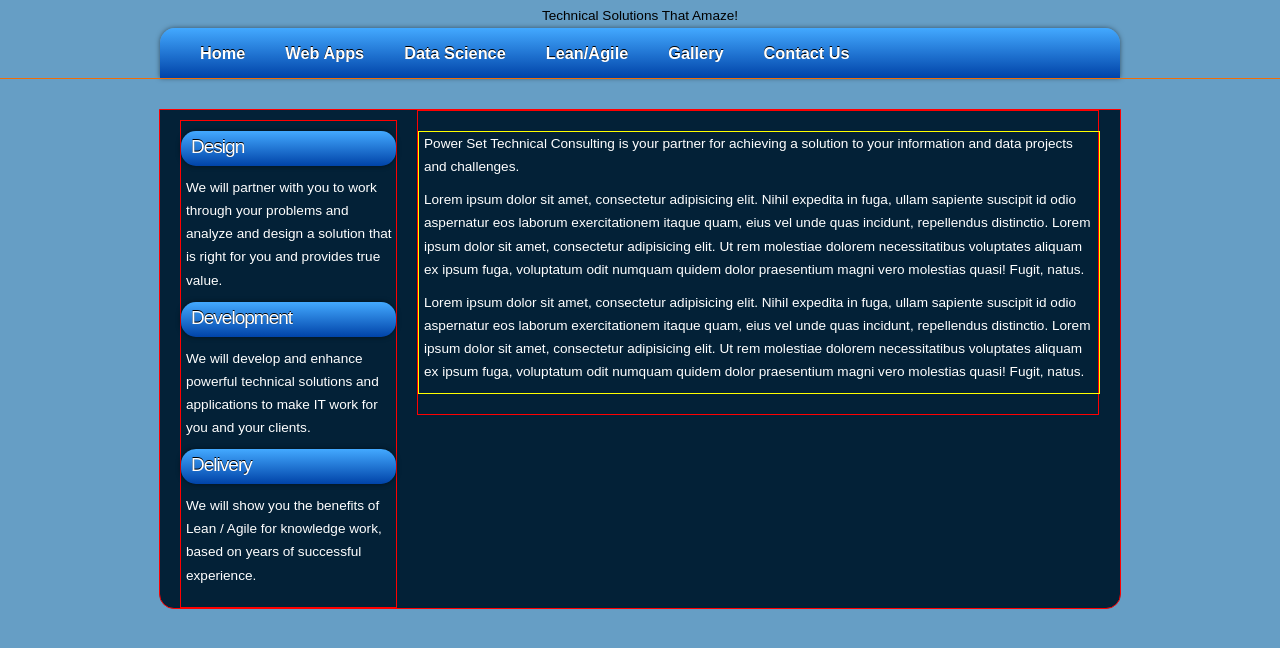
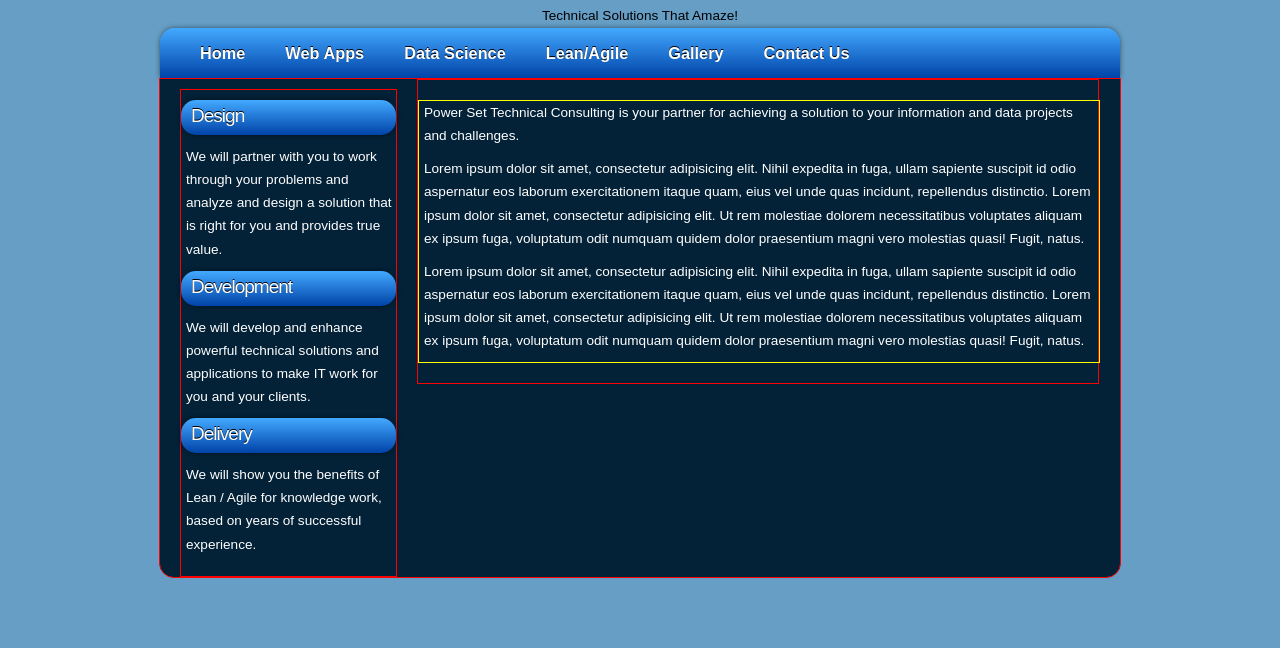
Before and after one commit to smehan/www-powerset, a plain HTML site: page index.html in a window 1280 px wide. Shown: the part 58-706 px from the top of the page. Drawn offline with nearby package versions, Linux system fonts and the light colour scheme.

Commit message:
Removed sub-nav to make a seamless transition to content from nav.

```diff
--- a/index.html
+++ b/index.html
@@ -49,10 +49,6 @@
  </div>
  <!--close menubar-->
 
-<div class="subnav"></div>
-<!-- close subnav -->
-
-
 <div class="site_content">
 <div class="sidebar_container">
 <div class="sidebar">
--- a/resources/sass/nav.scss
+++ b/resources/sass/nav.scss
@@ -88,15 +88,8 @@
   	color: #FFF;
   	background: #323232;
   	text-shadow: none;
-  }
+}
 
-
-/* subnav menu _____________________ */
-
-.subnav {
-	border-bottom: 1px solid #F06D06; /* TODO change me to something more subtle */
-	margin-bottom: 30px;
-}
 
 /* top menu **********************************************/
 .menu {
```
Also changed, not shown: resources/stylesheets/nav.css, resources/stylesheets/screen.css.
